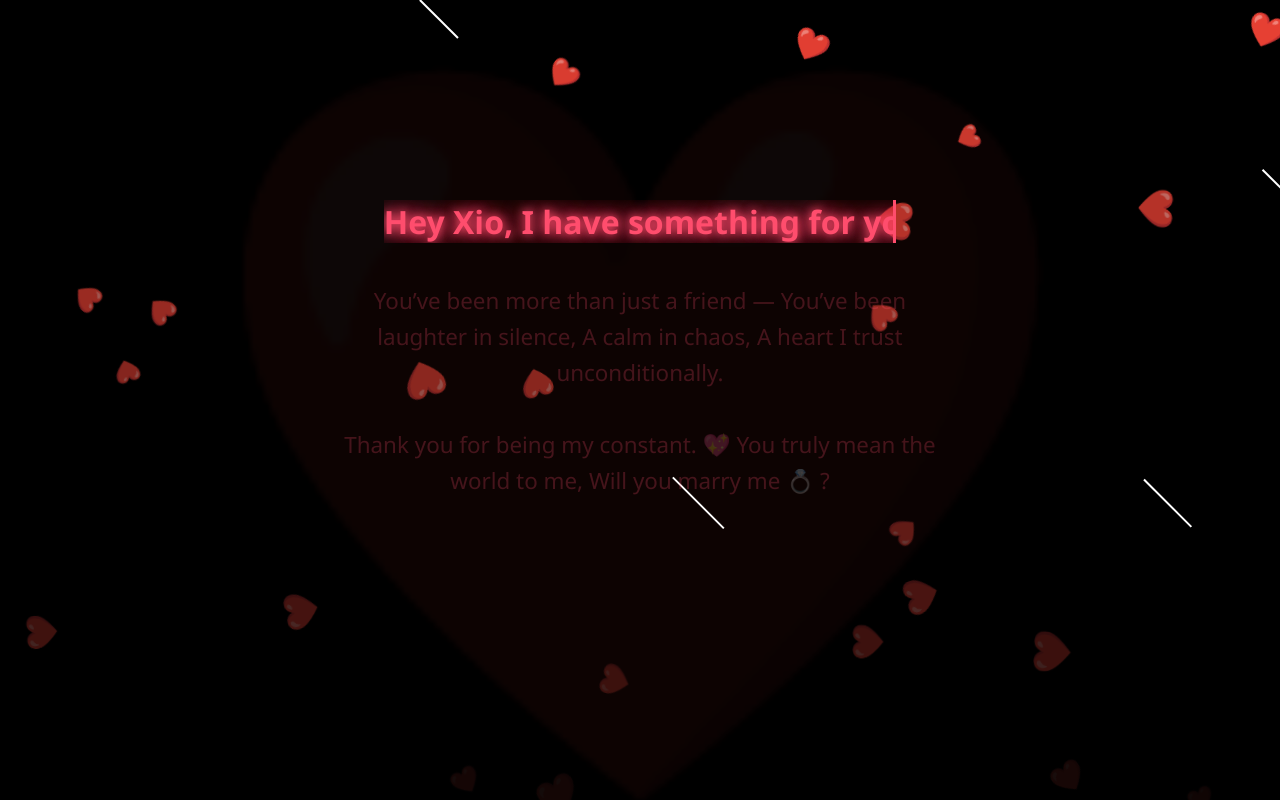
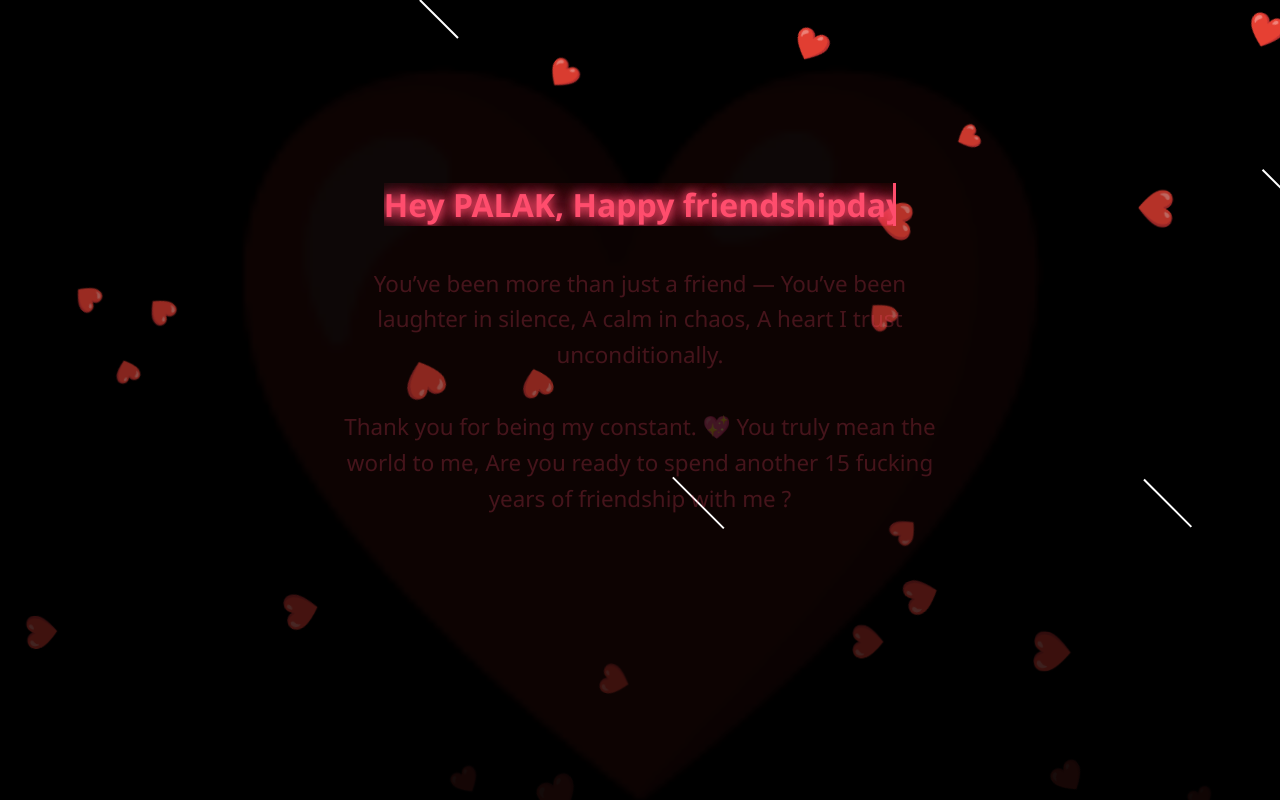
Before and after one commit to ks9449229-sketch/xio, a plain HTML site: page index.html in a window 1280 px wide. Drawn offline with Linux system fonts and the light colour scheme.

Commit message:
Update index.html

```diff
--- a/index.html
+++ b/index.html
@@ -133,7 +133,7 @@
 
   <canvas id="shootingStars"></canvas>
 
-  <h1 class="glow-typing">Hey Xio, I have something for you 💌</h1>
+  <h1 class="glow-typing">Hey PALAK, Happy friendshipday 💌</h1>
 
   <div class="message">
     You’ve been more than just a friend —
@@ -143,7 +143,7 @@
     <br><br>
     Thank you for being my constant. 💖
     You truly mean the world to me,
-      Will you marry me 💍 ?
+      Are you ready to spend another 15 fucking years of friendship with me  ?
   </div>
 
   <div class="button-area" id="proposal" style="opacity: 0; animation: fadeIn 3s ease-in-out 8s forwards;">
@@ -180,7 +180,7 @@
     }
 
     function acceptLove() {
-      document.getElementById('resultText').innerHTML = "Yayy! I love you so much ❤️";
+      document.getElementById('resultText').innerHTML = "Yayy! thank youuu  so much ❤️";
     }
 
     // Shooting Stars
```
